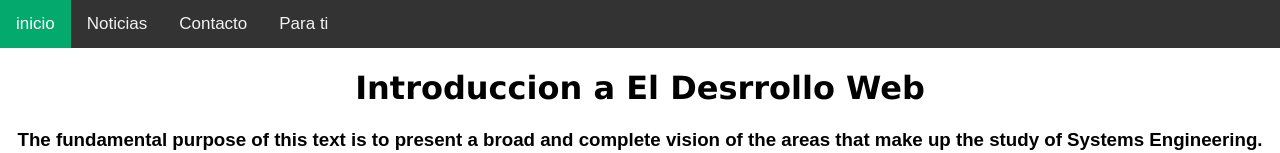
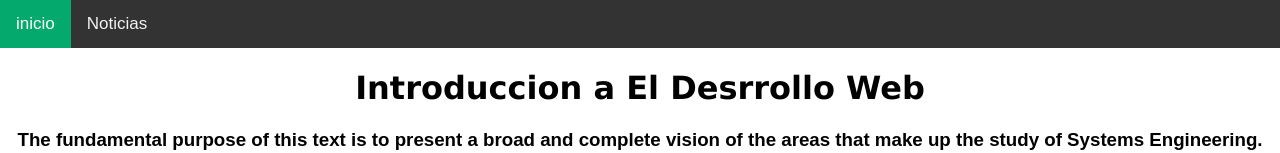
Before and after one commit to introduccionlan/dise-o-personal-metodologia, a plain HTML site: page index.html in a window 1280 px wide. Shown: the top 153 px of the page. Drawn offline with nearby package versions, Linux system fonts and the light colour scheme.

Commit message:
Add files via upload

```diff
--- a/index.html
+++ b/index.html
@@ -40,8 +40,8 @@ body {
 <div class="topnav">
   <a class="active" href="">inicio</a>
   <a href="https://introduccionlan.github.io/noticas-dise-opersonalizacion/">Noticias</a>
-  <a href="#contact">Contacto</a>
-  <a href="#contact">Para ti </a>
+
+
 </div>
   <title>Inicio</title>
 </head>
```
